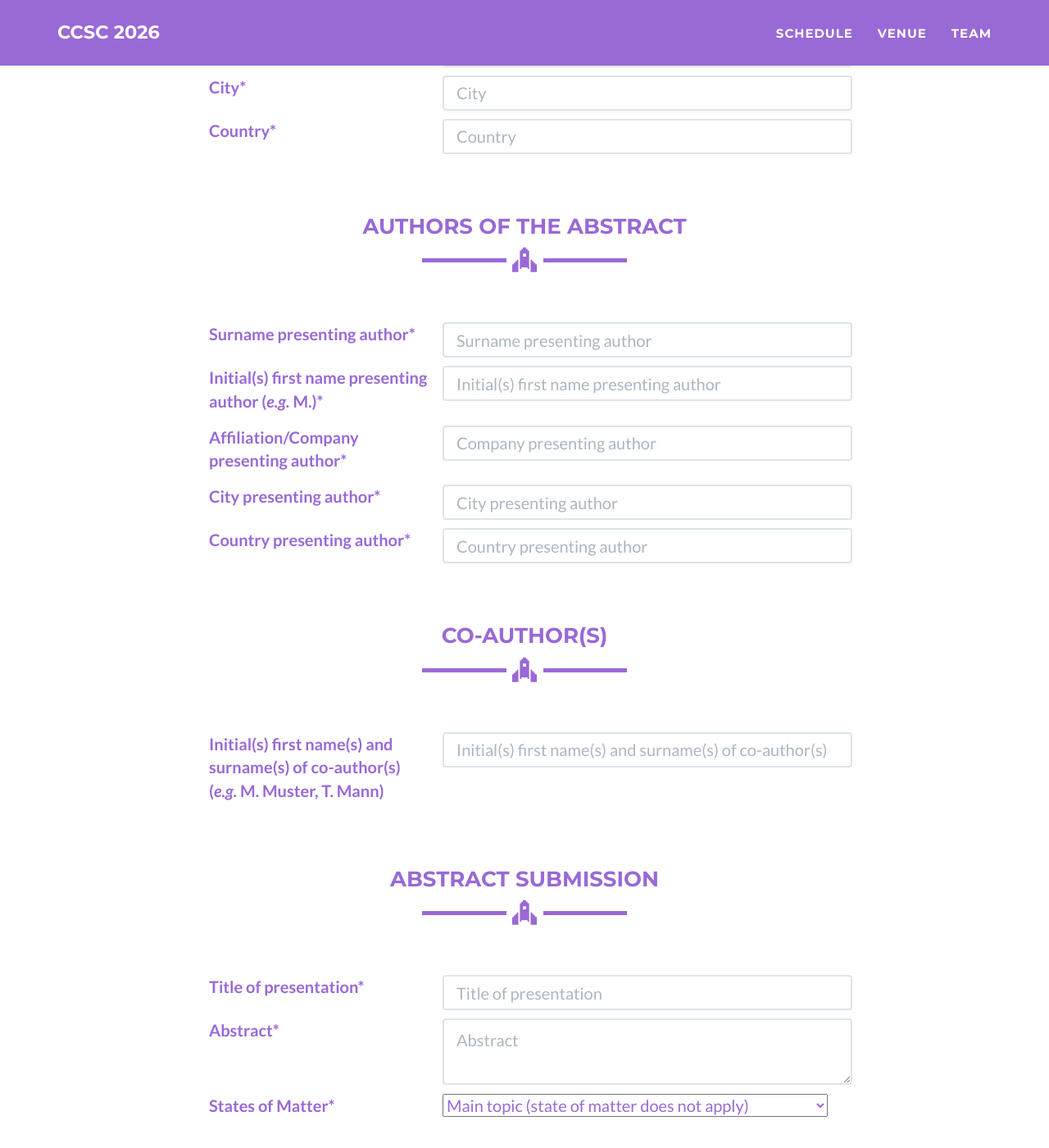
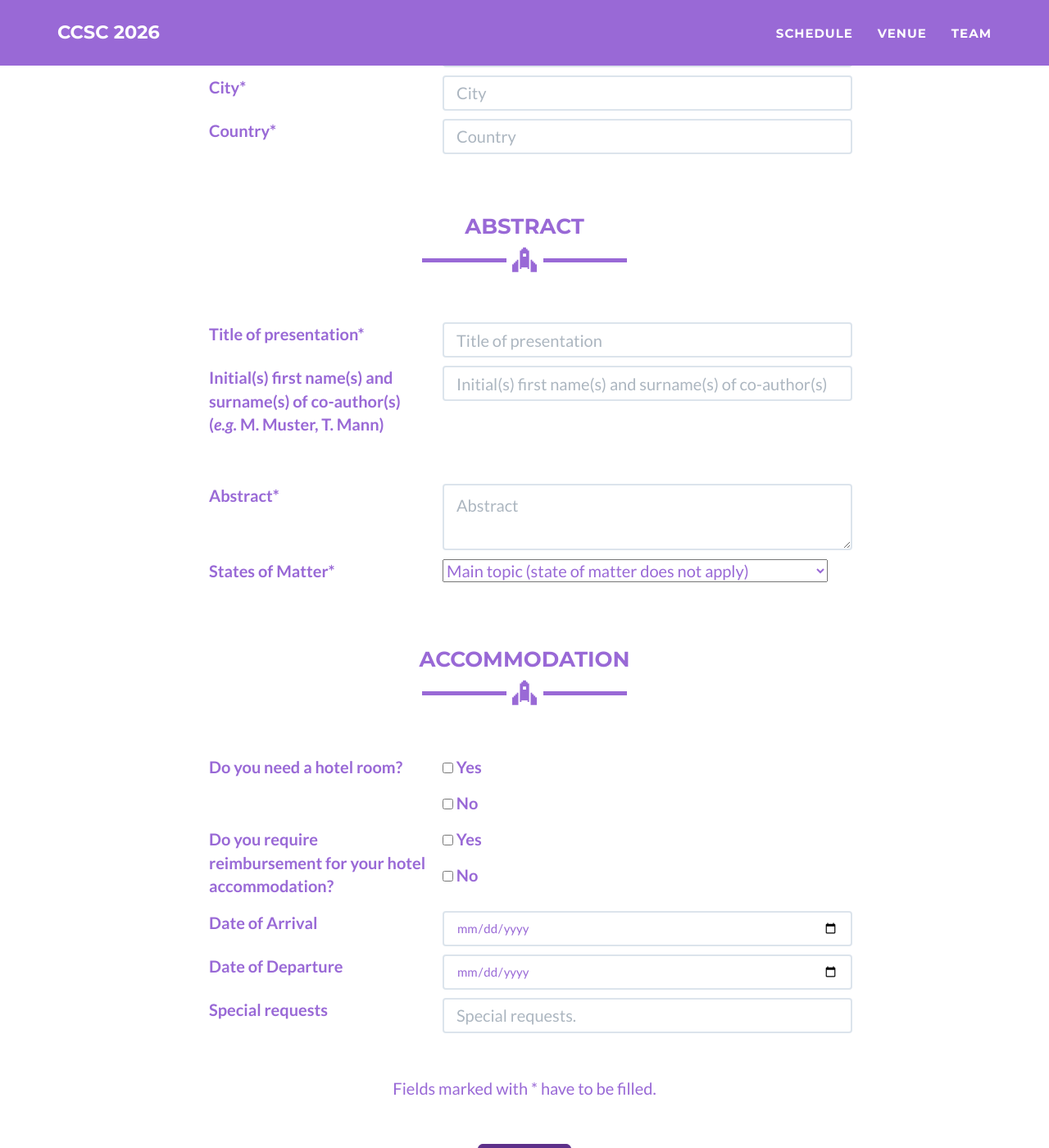
Before and after one commit to ccsc2026/ccsc2026.github.io, a Jekyll site: the page built from registration-invited.html, in a window 1280 px wide and 1400 px high, scrolled down 936 px. Shown: the whole window at 82% size. Built offline with Jekyll 4.4.1, drawn with Linux system fonts in a browser that asks for light colours.

Commit message:
Update registration-invited.html

```diff
--- a/registration-invited.html
+++ b/registration-invited.html
@@ -175,99 +175,7 @@ layout: page
       <!-- Abstract -->
       <div class="row">
         <div class="col-lg-12 text-center">
-          <h3>Authors of the Abstract</h3>
-          <hr class="star-primary">
-          <br><br>
-        </div>
-      </div>
-      <!-- Presenting Author -->
-      <div class="row">
-      <div class="col-lg-3 col-lg-offset-2">
-        <p><label>Surname presenting author*</label></p>
-      </div>
-      <div class="col-lg-5">
-        <div class="row control-group">
-          <input type="text" name="lastName_PA" class="form-control" required placeholder="Surname presenting author" id="txtForm"
-          data-validation-required-message="Please enter your last name.">
-          <p class="help-block text-danger"></p>
-        </div>
-      </div>
-      </div>
-      <div class="row">
-      <div class="col-lg-3 col-lg-offset-2">
-        <p><label>Initial(s) first name presenting author (<i>e.g.</i> M.)*</label></p>
-      </div>
-      <div class="col-lg-5">
-        <div class="row control-group">
-          <input type="text" name="firstName_PA" class="form-control" required placeholder="Initial(s) first name presenting author" id="txtForm"
-          data-validation-required-message="Please enter the initials of your first name(s).">
-          <p class="help-block text-danger"></p>
-        </div>
-      </div>
-      </div>
-        <!-- Company -->
-      <div class="row">
-      <div class="col-lg-3 col-lg-offset-2">
-        <p><label>Affiliation/Company presenting author*</label></p>
-      </div>
-      <div class="col-lg-5">
-        <div class="row control-group">
-          <input type="text" name="company_PA" class="form-control" required placeholder="Company presenting author" id="txtForm"
-          data-validation-required-message="Please enter your affiliation company.">
-          <p class="help-block text-danger"></p>
-        </div>
-      </div>
-      </div>
-      <!-- City -->
-      <div class="row">
-      <div class="col-lg-3 col-lg-offset-2">
-        <p><label>City presenting author*</label></p>
-      </div>
-      <div class="col-lg-5">
-        <div class="row control-group">
-          <input type="text" name="city_PA" class="form-control" required placeholder="City presenting author" id="txtForm"
-          data-validation-required-message="Please enter your affiliation city.">
-          <p class="help-block text-danger"></p>
-        </div>
-      </div>
-      </div>
-      <!-- Country -->
-      <div class="row">
-      <div class="col-lg-3 col-lg-offset-2">
-        <p><label>Country presenting author*</label></p>
-      </div>
-      <div class="col-lg-5">
-        <div class="row control-group">
-          <input type="text" name="country_PA" class="form-control" required placeholder="Country presenting author" id="txtForm"
-          data-validation-required-message="Please enter your affiliation country.">
-          <p class="help-block text-danger"></p>
-        </div>
-      </div>
-      </div>
-      <br><br>
-      <!-- Co-author(s) -->
-      <div class="row">
-        <div class="col-lg-12 text-center">
-          <h3>Co-author(s)</h3>
-          <hr class="star-primary">
-          <br><br>
-        </div>
-      </div>
-      <div class="row">
-      <div class="col-lg-3 col-lg-offset-2">
-        <p><label>Initial(s) first name(s) and surname(s) of co-author(s) (<i>e.g.</i> M. Muster, T. Mann)</label></p>
-      </div>
-      <div class="col-lg-5">
-        <div class="row control-group">
-          <p><input type="text" name="name_CAs" class="form-control" placeholder="Initial(s) first name(s) and surname(s) of co-author(s)" id="txtForm"/></p>
-        </div>
-      </div>
-      </div>
-      <br><br>
-      <!-- Abstract -->
-      <div class="row">
-        <div class="col-lg-12 text-center">
-          <h3>Abstract Submission</h3>
+          <h3>Abstract</h3>
           <hr class="star-primary">
           <br><br>
         </div>
@@ -285,6 +193,18 @@ layout: page
           </div>
         </div>
       </div>
+      <!-- co-authors -->
+      <div class="row">
+      <div class="col-lg-3 col-lg-offset-2">
+        <p><label>Initial(s) first name(s) and surname(s) of co-author(s) (<i>e.g.</i> M. Muster, T. Mann)</label></p>
+      </div>
+      <div class="col-lg-5">
+        <div class="row control-group">
+          <p><input type="text" name="name_CAs" class="form-control" placeholder="Initial(s) first name(s) and surname(s) of co-author(s)" id="txtForm"/></p>
+        </div>
+      </div>
+      </div>
+      <br><br>
       <!-- abstract of presentation -->
       <div class="row">
         <div class="col-lg-3 col-lg-offset-2">
@@ -324,6 +244,76 @@ layout: page
         </div>
       </div>
       <br><br>
+      <!-- Abstract -->
+      <div class="row">
+        <div class="col-lg-12 text-center">
+          <h3>Accommodation</h3>
+          <hr class="star-primary">
+          <br><br>
+        </div>
+      </div>
+      <!-- Hotel room needed? -->
+      <div class="row">
+        <div class="col-lg-3 col-lg-offset-2">
+          <p><label>Do you need a hotel room? </label></p>
+        </div>
+        <div class="col-lg-5">
+          <div class="row control-group">
+            <p><label><input type="checkbox" name="hotel_yes" value="Yes" id="txtForm"> Yes</label></p>
+            <p><label><input type="checkbox" name="hotel_no" value="No" id="txtForm"> No</label></p>
+          </div>
+        </div>
+      </div>
+      <!-- Change to talk -->
+      <div class="row">
+        <div class="col-lg-3 col-lg-offset-2">
+          <p><label>Do you require reimbursement for your hotel accommodation? </label></p>
+        </div>
+        <div class="col-lg-5">
+          <div class="row control-group">
+            <p><label><input type="checkbox" name="pay_yes" value="Yes" id="txtForm"> Yes</label></p>
+            <p><label><input type="checkbox" name="pay_no" value="No" id="txtForm"> No</label></p>
+          </div>
+        </div>
+      </div>
+      <!-- Date arrival -->
+      <div class="row">
+        <div class="col-lg-3 col-lg-offset-2">
+          <p><label for="date_arrival">Date of Arrival</label></p>
+        </div>
+        <div class="col-lg-5">
+          <div class="row control-group">
+            <input type="date" name="date_arrival" class="form-control"
+              id="date_arrival"
+              data-validation-required-message="Please enter the date of arrival.">
+            <p class="help-block text-danger"></p>
+          </div>
+        </div>
+      </div>
+      <!-- Date departure -->
+      <div class="row">
+        <div class="col-lg-3 col-lg-offset-2">
+          <p><label for="date_arrival">Date of Departure</label></p>
+        </div>
+        <div class="col-lg-5">
+          <div class="row control-group">
+            <input type="date" name="date_departure" class="form-control" id="date_departure" data-validation-required-message="Please enter the date of departure.">
+            <p class="help-block text-danger"></p>
+          </div>
+        </div>
+      </div>
+      <!-- co-authors -->
+      <div class="row">
+      <div class="col-lg-3 col-lg-offset-2">
+        <p><label>Special requests</label></p>
+      </div>
+      <div class="col-lg-5">
+        <div class="row control-group">
+          <p><input type="text" name="special" class="form-control" placeholder="Special requests." id="txtForm"/></p>
+        </div>
+      </div>
+      </div>
+      <br><br>
       <!-- Send button -->
       <div id="success"></div>
       <div class="row">
```
